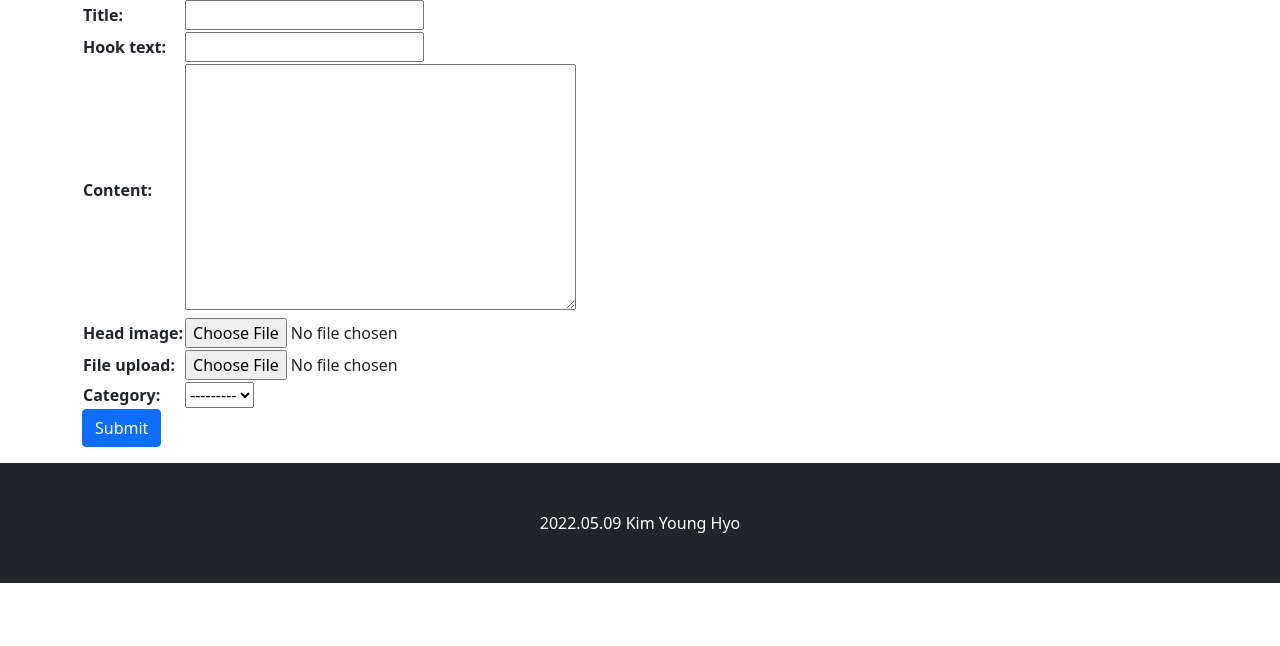
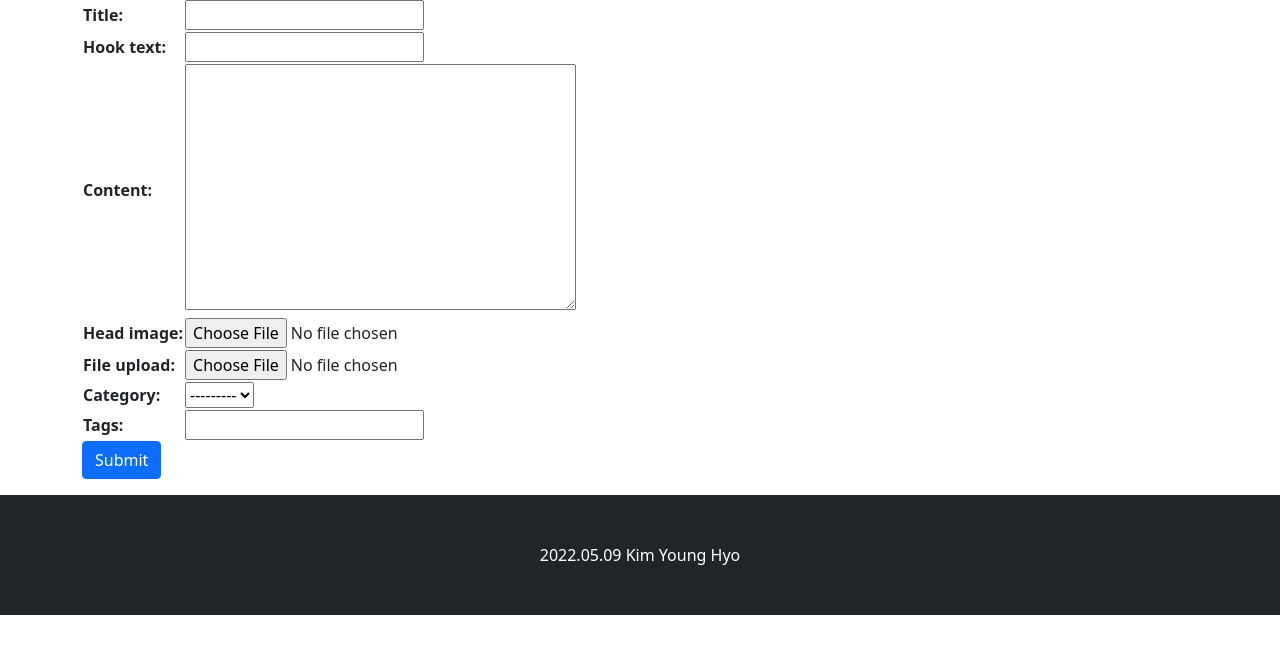
Before and after one commit to kkyh12180/2022_1_GETIT_django, a Django app: page /blog/create_post/ in a window 1280 px wide. Shown: the part 154-800 px from the top of the page. Run offline with Django 4.2, Linux system fonts and the light colour scheme; the visitor is signed in with stand-in values (Sample User, id 1); data that the repository does not hold is empty; parts of the project's set-up code (start-up, migrations or seed data) failed here and were passed over; some libraries are stand-ins or nearby versions.

Commit message:
포스트 작성 시 태그 저장

```diff
--- a/blog/templates/blog/post_form.html
+++ b/blog/templates/blog/post_form.html
@@ -8,6 +8,10 @@
    <form method="post" enctype="multipart/form-data">{% csrf_token %}
         <table>
             {{ form }}
+            <tr>
+                <th><label for="id_tags_str">Tags:</label></th>
+                <td><input type="text" name="tags_str" id="id_tags_str"></td>
+            </tr>
         </table>
         <button type="submit" class="btn btn-primary float-right">Submit</button>
    </form>
--- a/blog/views.py
+++ b/blog/views.py
@@ -1,8 +1,10 @@
+from multiprocessing import allow_connection_pickling
 from django.shortcuts import redirect, render
 from django.views.generic import ListView, DetailView, CreateView, UpdateView
 from .models import Category, Post, Tag
 from django.contrib.auth.mixins import LoginRequiredMixin, UserPassesTestMixin
 from django.core.exceptions import PermissionDenied
+from django.utils.text import slugify
 
 # Create your views here.
 
@@ -73,13 +75,28 @@ class PostCreate(LoginRequiredMixin, UserPassesTestMixin, CreateView) :
         current_user = self.request.user
         if current_user.is_authenticated and (current_user.is_staff or current_user.is_superuser) :
             form.instance.author = current_user
-            return super(PostCreate, self).form_valid(form)
+            response = super(PostCreate, self).form_valid(form)
+            tags_str = self.request.POST.get('tags_str')
+
+            if tags_str :
+                tags_str = tags_str.strip()
+                tags_str = tags_str.replace(',', ';')
+                tags_list = tags_str.split(';')
+
+                for t in tags_list :
+                    t = t.strip()
+                    tag, is_tag_created = Tag.objects.get_or_create(name=t)
+                    if is_tag_created :
+                        tag.slug = slugify(t, allow_unicode=True)
+                        tag.save()
+                    self.object.tags.add(tag)
+            return response
         else :
             return redirect('/blog/')
 
 class PostUpdate(LoginRequiredMixin, UpdateView) :
     model = Post
-    fields = ['title', 'hook_text', 'content', 'head_image', 'file_upload', 'category', 'tags']
+    fields = ['title', 'hook_text', 'content', 'head_image', 'file_upload', 'category']
 
     template_name = 'blog/post_update.html'
 
```
Also changed, not shown: blog/tests.py (+9 -0 lines).
